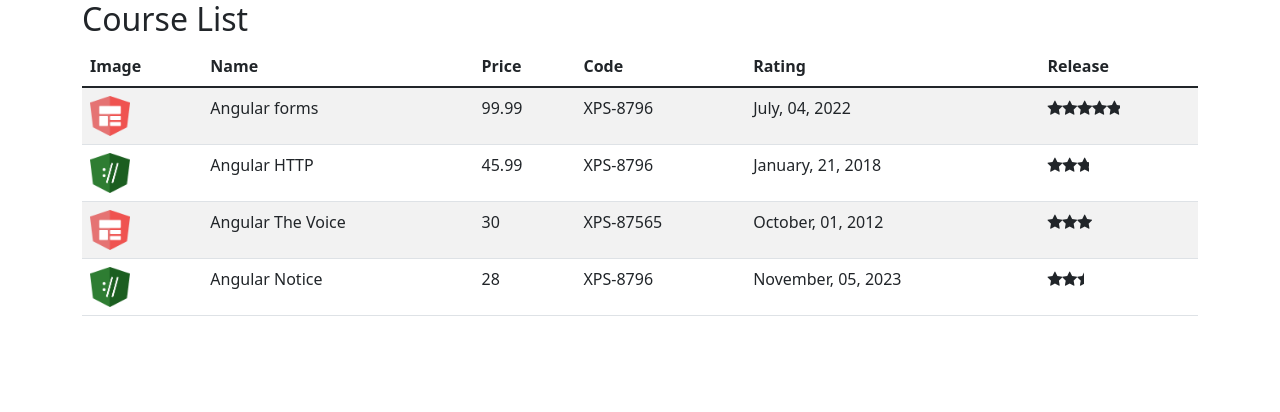
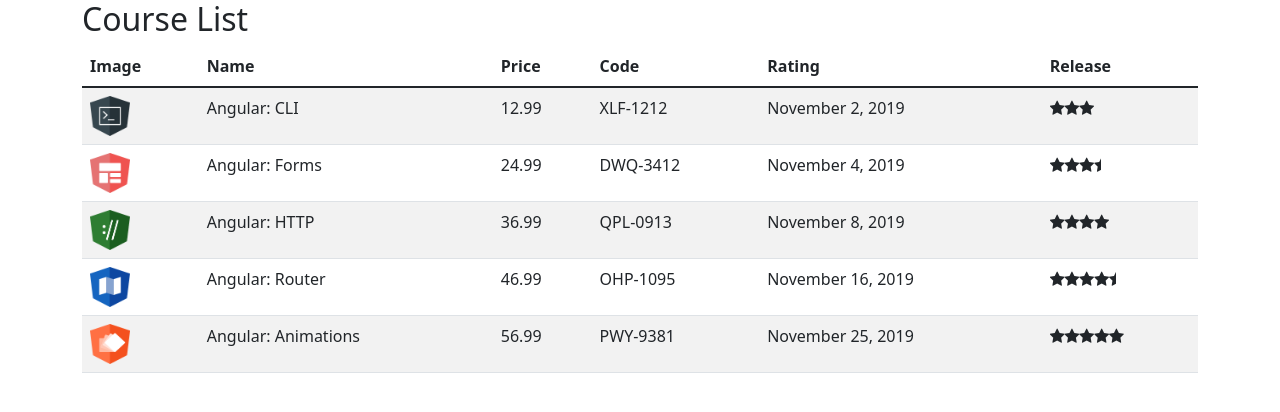
Before and after one commit to ClaudioFidelis/dio-angular, an Angular app: page / in a window 1280 px wide. Shown: the top 412 px of the page. Built offline with nearby package versions, Linux system fonts and the light colour scheme.

Commit message:
Conhecendo mais sobre injeção de dependência e carregamento do serviço no app.module (root)

```diff
--- a/src/app/courses/course-list.component.ts
+++ b/src/app/courses/course-list.component.ts
@@ -1,5 +1,6 @@
 import { Component, OnInit } from "@angular/core";
 import { Course } from "./course";
+import { CourseService } from "./course.service";
 
 
 @Component({
@@ -11,49 +12,10 @@
 
     courses: Course[] = [];
 
+    constructor(private courseService: CourseService) { }
+
     // método implementado que é chamado assim que o componente é inicializado
     ngOnInit(): void {
-        this.courses = [
-            {
-                id: 1,
-                name: 'Angular forms',
-                imageUrl: './assets/images/forms.png',
-                price: 99.99,
-                code: 'XPS-8796',
-                duration: 120,
-                rating: 4.9,
-                releaseDate: 'July, 04, 2022'
-            },
-            {
-                id: 2,
-                name: 'Angular HTTP',
-                imageUrl: './assets/images/http.png',
-                price: 45.99,
-                code: 'XPS-8796',
-                duration: 80,
-                rating: 2.8,
-                releaseDate: 'January, 21, 2018'
-            },
-            {
-                id: 3,
-                name: 'Angular The Voice',
-                imageUrl: './assets/images/forms.png',
-                price: 30,
-                code: 'XPS-87565',
-                duration: 100,
-                rating: 3,
-                releaseDate: 'October, 01, 2012'
-            },
-            {
-                id: 2,
-                name: 'Angular Notice',
-                imageUrl: './assets/images/http.png',
-                price: 28,
-                code: 'XPS-8796',
-                duration: 88,
-                rating: 2.5,
-                releaseDate: 'November, 05, 2023'
-            }
-        ]
+        this.courses = this.courseService.retrieveAll();
     }
 }
--- /dev/null
+++ b/src/app/courses/course.service.ts
@@ -0,0 +1,75 @@
+import { Injectable } from "@angular/core";
+import { AppComponent } from "../app.component";
+import { Course } from "./course";
+
+// neste tipo de injecao de dependencia, o carregamento dessa classe service ocorrerá
+// quando for carregado o AppComponent.module, ou seja o módulo raiz (root). Também há a possibilidade
+// do carregamento ocorrer apenas quando houver o carregamento do módulo em que se encontra o serviço
+@Injectable({
+    providedIn: 'root'
+})
+export class CourseService{
+
+    retrieveAll(): Course[]{
+        return COURSES;
+    }
+
+}
+
+var COURSES: Course[] = [
+    {
+        id: 1,
+        name: 'Angular: CLI',
+        releaseDate: 'November 2, 2019',
+        description: 'Neste curso, os alunos irão obter um grande conhecimento nos principais recursos do CLI.',
+        duration: 120,
+        code: 'XLF-1212',
+        rating: 3,
+        price: 12.99,
+        imageUrl: '/assets/images/cli.png',
+    },
+    {
+        id: 2,
+        name: 'Angular: Forms',
+        releaseDate: 'November 4, 2019',
+        description: 'Neste curso, os alunos irão obter um conhecimento aprofundado sobre os recursos disponíveis no módulo de Forms.',
+        duration: 80,
+        code: 'DWQ-3412',
+        rating: 3.5,
+        price: 24.99,
+        imageUrl: '/assets/images/forms.png',
+    },
+    {
+        id: 3,
+        name: 'Angular: HTTP',
+        releaseDate: 'November 8, 2019',
+        description: 'Neste curso, os alunos irão obter um conhecimento aprofundado sobre os recursos disponíveis no módulo de HTTP.',
+        duration: 80,
+        code: 'QPL-0913',
+        rating: 4.0,
+        price: 36.99,
+        imageUrl: '/assets/images/http.png',
+    },
+    {
+        id: 4,
+        name: 'Angular: Router',
+        releaseDate: 'November 16, 2019',
+        description: 'Neste curso, os alunos irão obter um conhecimento aprofundado sobre os recursos disponíveis no módulo de Router.',
+        duration: 80,
+        code: 'OHP-1095',
+        rating: 4.5,
+        price: 46.99,
+        imageUrl: '/assets/images/router.png',
+    },
+    {
+        id: 5,
+        name: 'Angular: Animations',
+        releaseDate: 'November 25, 2019',
+        description: 'Neste curso, os alunos irão obter um conhecimento aprofundado sobre os recursos disponíveis sobre Animation.',
+        duration: 80,
+        code: 'PWY-9381',
+        rating: 5,
+        price: 56.99,
+        imageUrl: '/assets/images/animations.png',
+    }
+];
--- a/src/app/courses/course.ts
+++ b/src/app/courses/course.ts
@@ -6,5 +6,6 @@
     code: string = '';
     duration: number = 0;
     rating: number = 0;
-    releaseDate = '';
+    releaseDate: string = '';
+    description: string = '';
 }
--- a/tsconfig.json
+++ b/tsconfig.json
@@ -27,6 +27,6 @@
     "enableI18nLegacyMessageIdFormat": false,
     "strictInjectionParameters": true,
     "strictInputAccessModifiers": true,
-    "strictTemplates": true
+    "strictTemplates": true,
   }
 }
```
